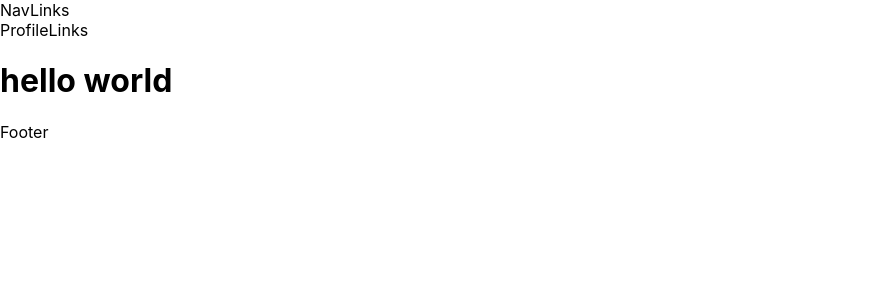
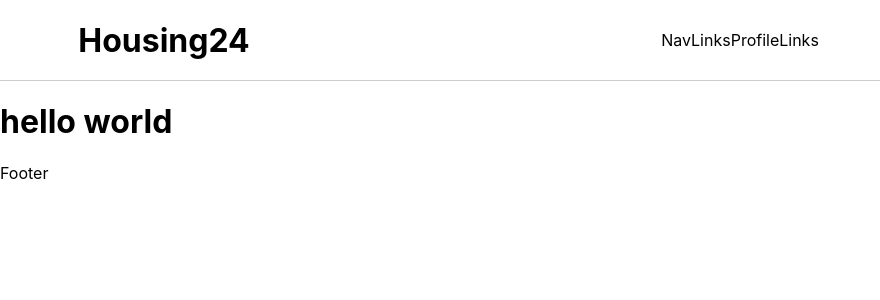
Before and after one commit to Jon-Felipe/Housing24, a React (Create React App) app: page / in a window 1280 px wide. Shown: the top 300 px of the page, without its empty margins (0-880 px from the left). Built offline with nearby package versions, Linux system fonts and the light colour scheme; the HTML template or start-up script is replaced by a standard one.

Commit message:
Styled Header component

```diff
--- a/src/components/header/Header.jsx
+++ b/src/components/header/Header.jsx
@@ -1,4 +1,5 @@
 import React from 'react';
+import styled from 'styled-components';
 
 // components
 import NavLinks from './NavLinks';
@@ -6,11 +7,56 @@ import ProfileLinks from './ProfileLinks';
 
 const Header = () => {
   return (
-    <nav>
-      <NavLinks />
-      <ProfileLinks />
-    </nav>
+    <HeaderWrapper>
+      <div className='header-content'>
+        <div className='header-actions'>
+          <h1>Housing24</h1>
+          <div className='toggle-btn'>
+            <p>x</p>
+          </div>
+        </div>
+        <nav className='links'>
+          <NavLinks />
+          <ProfileLinks />
+        </nav>
+      </div>
+    </HeaderWrapper>
   );
 };
 
 export default Header;
+
+const HeaderWrapper = styled.header`
+  height: 5rem;
+  border-bottom: 1px solid rgba(0, 0, 0, 0.2);
+  display: flex;
+  align-items: center;
+  .header-content {
+    width: 90vw;
+    max-width: 1440px;
+    margin: 0 auto;
+  }
+  .header-actions {
+    display: flex;
+    align-items: center;
+    justify-content: space-between;
+  }
+  .links {
+    display: none;
+  }
+
+  @media screen and (min-width: 670px) {
+    .toggle-btn {
+      display: none;
+    }
+    .header-content {
+      display: grid;
+      grid-template-columns: 200px 1fr;
+      place-items: center;
+    }
+    .links {
+      display: flex;
+      align-items: center;
+    }
+  }
+`;
```
